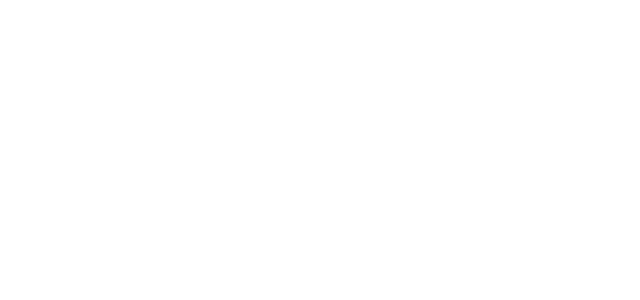
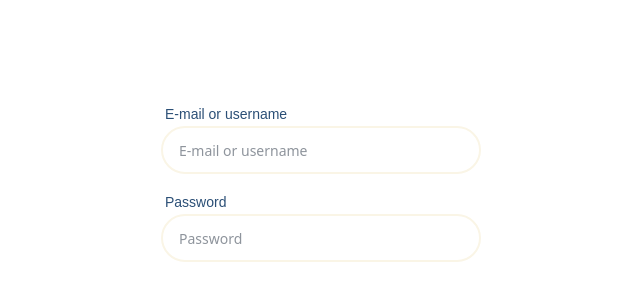
Before and after one commit to Daniele-Formisano/QuillHive---Team-Project, a React (Vite) app: page / in a window 1280 px wide. Shown: the part 186-486 px from the top of the page, without its empty margins (319-959 px from the left). Built offline with nearby package versions, Linux system fonts and the light colour scheme.

Commit message:
feat: Created InputField component for email and password

```diff
--- a/src/App.jsx
+++ b/src/App.jsx
@@ -1,5 +1,23 @@
-function App() {
-  return <></>;
+import React from "react";
+import InputField from "./InputField"; // Assicurati che il percorso sia corretto
+
+export function App() {
+  return (
+    <div className="flex flex-col items-center justify-center min-h-screen">
+      <InputField
+        label="E-mail or username"
+        id="username"
+        type="text"
+        placeholder="E-mail or username"
+      />
+      <InputField
+        label="Password"
+        id="password"
+        type="password"
+        placeholder="Password"
+      />
+    </div>
+  );
 }
 
 export default App;
--- /dev/null
+++ b/src/InputField.jsx
@@ -0,0 +1,34 @@
+import React, { useState } from "react";
+
+export default function InputField({ label, id, type, placeholder }) {
+  const [value, setValue] = useState("");
+
+  const handleChange = (event) => {
+    setValue(event.target.value);
+  };
+
+  return (
+    <div className="relative w-[320px] h-[48px] mb-10">
+      <label
+        htmlFor={id}
+        className="absolute left-1 top-[-30px] text-sm font-normal text-[#2B4F76]"
+        style={{
+          fontFamily: "'Intelo', sans-serif",
+          fontSize: "14px",
+          lineHeight: "36px",
+        }}
+      >
+        {label}
+      </label>
+
+      <input
+        id={id}
+        type={type}
+        className="w-full h-full px-4 py-2 text-sm text-gray-800 border-2 border-[#FAF5E6] rounded-[50px] bg-white focus:outline-none focus:ring-2 focus:ring-[#ffdd54]"
+        placeholder={placeholder}
+        value={value}
+        onChange={handleChange}
+      />
+    </div>
+  );
+}
```
